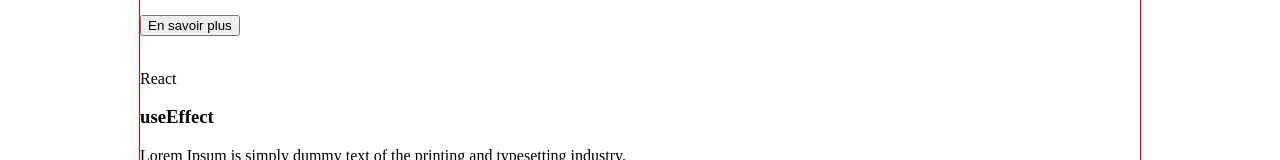
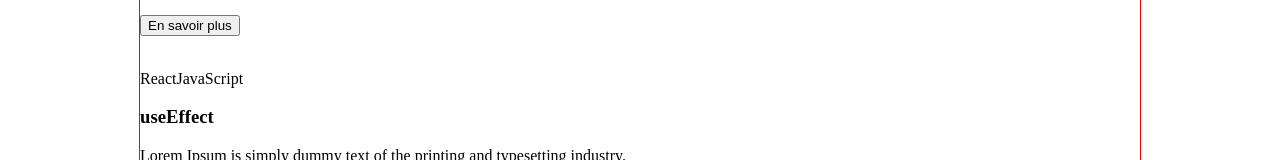
Before and after one commit to WildCodeSchool/2104-workstudy-remote-modus, a React (Create React App) app in the folder front/: page /asking-help-index in a window 1280 px wide. Shown: the part 434-594 px from the top of the page. Built offline with nearby package versions, Linux system fonts and the light colour scheme.

Commit message:
updated fakeDatas

```diff
--- a/front/src/routes/askingHelpPosts/AskingHelpPosts.tsx
+++ b/front/src/routes/askingHelpPosts/AskingHelpPosts.tsx
@@ -1,3 +1,4 @@
+/* eslint-disable @typescript-eslint/no-unused-vars */
 import React from "react";
 import "../../css/styles.css";
 import { useQuery, gql } from "@apollo/client";
@@ -18,18 +19,16 @@ const GETALLPOSTS = gql`
 `;
 
 const AskingHelpPosts = (): JSX.Element => {
-  const { loading, error, data } = useQuery(GETALLPOSTS);
-  if (data !== undefined) {
-    console.log("coucou", data.allPosts);
-  }
+  // const { loading, error, data } = useQuery(GETALLPOSTS);
+
   return (
     <>
       <h1>HELLO </h1>
       <div className="container">
         {fakeDataPosts.map((objet) => {
-          const { title, techno, summary } = objet;
+          const { title, skills, wysiwyg } = objet;
           return (
-            <PostContainer title={title} techno={techno} summary={summary} />
+            <PostContainer title={title} skills={skills} wysiwyg={wysiwyg} />
           );
         })}
       </div>
--- a/front/src/routes/askingHelpPosts/FakeDataPosts.ts
+++ b/front/src/routes/askingHelpPosts/FakeDataPosts.ts
@@ -1,19 +1,19 @@
 const fakeDataPosts = [
   {
     title: "Problème array.map",
-    techno: "JavaScript",
-    summary: "DENIS A REUSSIS A UTILISER LA DESTRUCTURATION !",
+    skills: ["JavaScript"],
+    wysiwyg: "DENIS A REUSSIS A UTILISER LA DESTRUCTURATION !",
   },
   {
     title: "Fonctionnement des imports",
-    techno: "React",
-    summary:
+    skills: ["React"],
+    wysiwyg:
       "Lorem Ipsum is simply dummy text of the printing and typesetting industry.",
   },
   {
     title: "useEffect",
-    techno: "React",
-    summary:
+    skills: ["React", "JavaScript"],
+    wysiwyg:
       "Lorem Ipsum is simply dummy text of the printing and typesetting industry.",
   },
 ];
--- a/front/src/routes/askingHelpPosts/PostContainer.tsx
+++ b/front/src/routes/askingHelpPosts/PostContainer.tsx
@@ -3,21 +3,21 @@ import "../../css/styles.css";
 
 type PostContainerProps = {
   title: string;
-  summary: string;
-  techno: string;
+  wysiwyg: string;
+  skills: string[];
 };
 
 const PostContainer = (props: PostContainerProps): JSX.Element => {
-  const { title, techno, summary } = props;
+  const { title, skills, wysiwyg } = props;
   return (
     <div>
       <div>
         <img src="" alt="" />
-        <p>{techno}</p>
+        <p>{skills}</p>
       </div>
       <div>
         <h3>{title}</h3>
-        <p>{summary}</p>
+        <p>{wysiwyg}</p>
       </div>
       <button type="button"> En savoir plus</button>
     </div>
```
